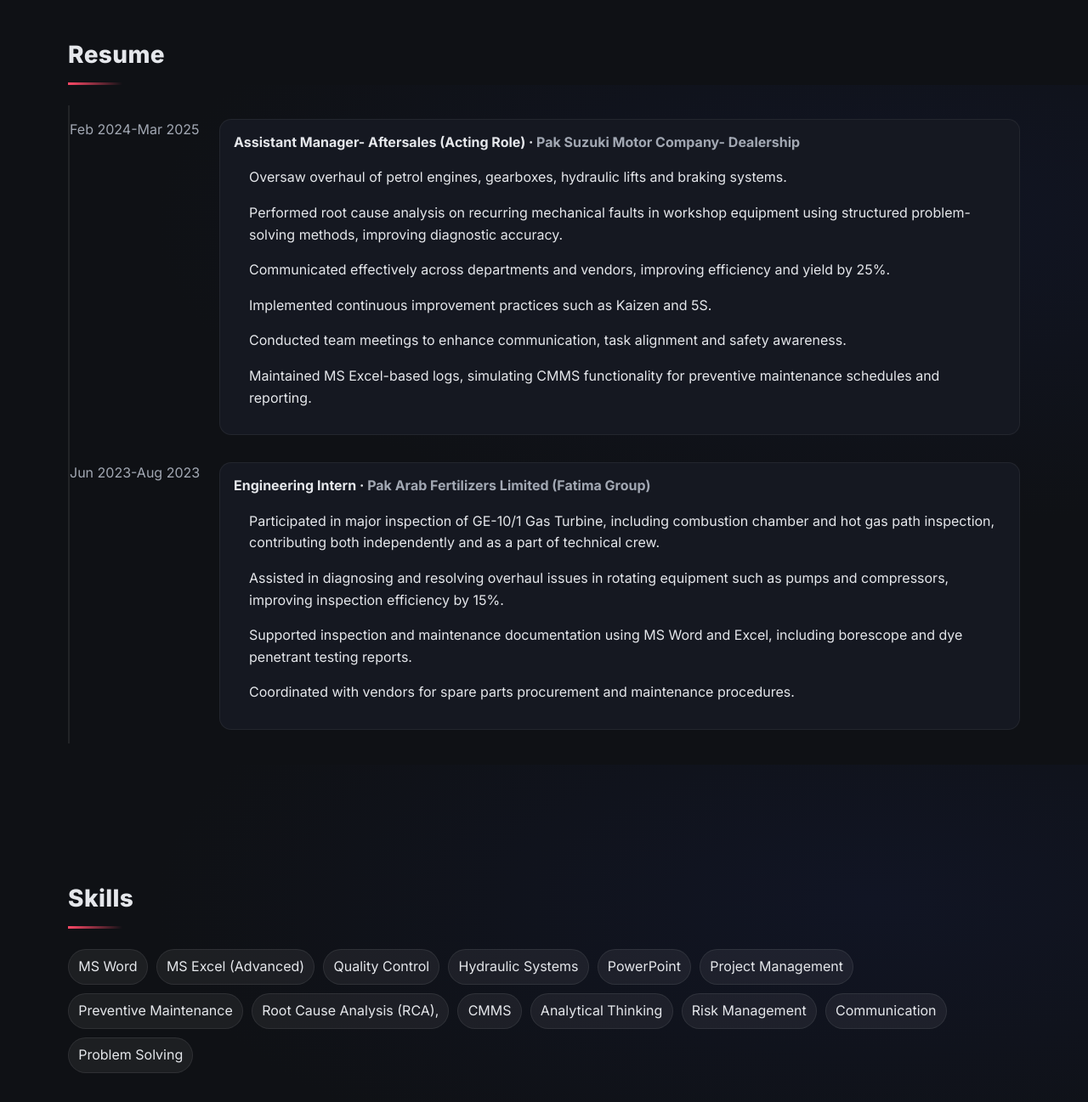
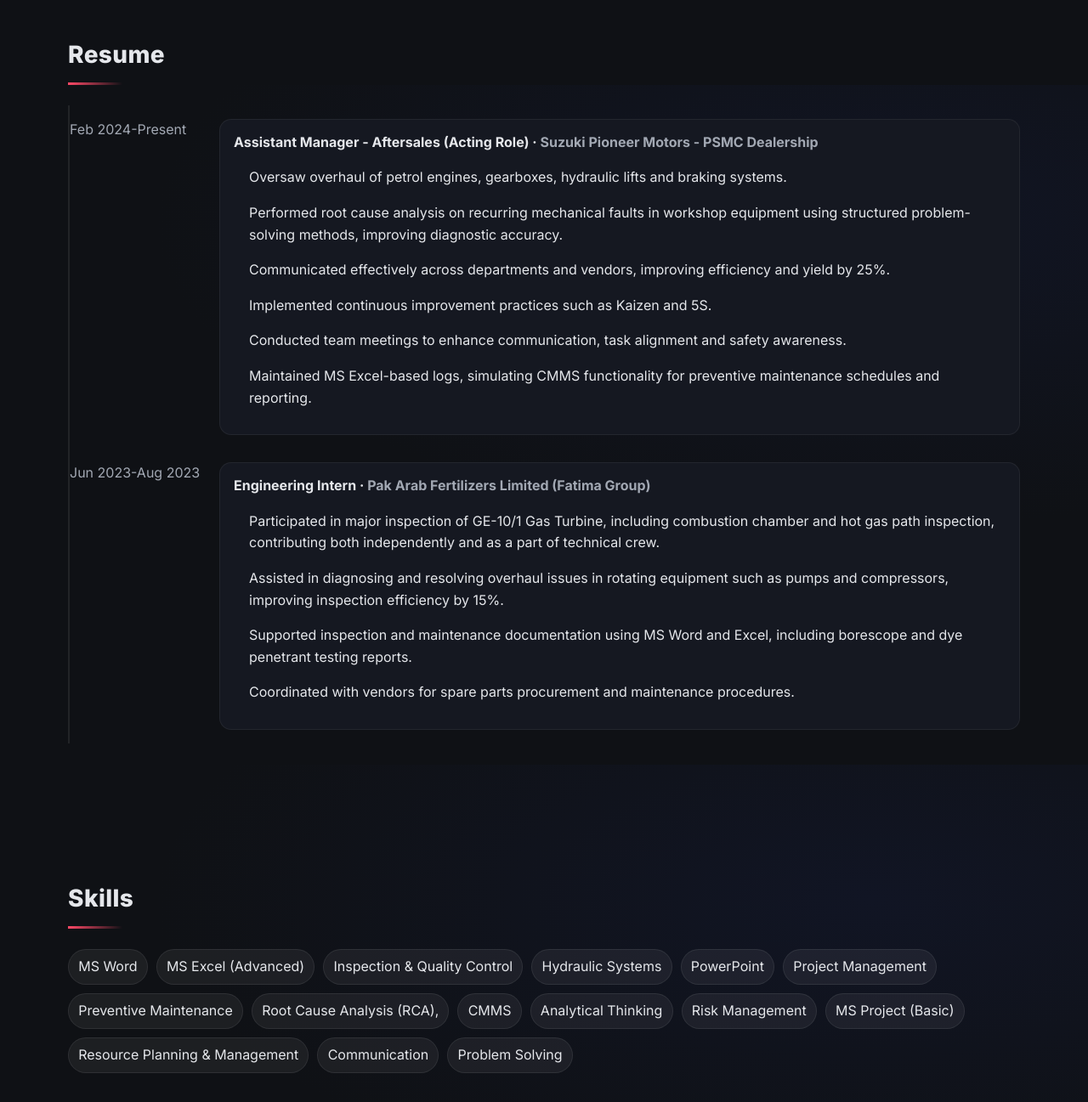
Before and after one commit to Hamxxaaa/hamxxaaa.github.io, a website: page index.html in a window 1280 px wide. Shown: the part 1500-2797 px from the top of the page at 85% size. Drawn offline with nearby package versions, Linux system fonts and the light colour scheme.

Commit message:
Update index.html

```diff
--- a/index.html
+++ b/index.html
@@ -70,7 +70,7 @@
       </p>
       <ul class="stats">
         <li><span class="num">1+</span><span class="label">Years Experience</span></li>
-        <li><span class="num">95%</span><span class="label">Uptime on Prod</span></li>
+        <li><span class="num">2</span><span class="label">Technical Reports</span></li>
       </ul>
     </div>
   </section>
@@ -93,9 +93,9 @@
     <h3 class="section-title">Resume</h3>
     <ol class="timeline">
       <li>
-        <div class="time">Feb 2024-Mar 2025</div>
+        <div class="time">Feb 2024-Present</div>
         <div class="entry">
-          <h4>Assistant Manager- Aftersales (Acting Role) · <span class="muted">Pak Suzuki Motor Company- Dealership</span></h4>
+          <h4>Assistant Manager - Aftersales (Acting Role) · <span class="muted">Suzuki Pioneer Motors - PSMC Dealership</span></h4>
           <ul>
           <p>Oversaw overhaul of petrol engines, gearboxes, hydraulic lifts and braking systems.</p>
           <p>Performed root cause analysis on recurring mechanical faults in workshop equipment using
@@ -132,7 +132,7 @@
     <div class="chip-group">
       <span class="chip">MS Word</span>
       <span class="chip">MS Excel (Advanced)</span>
-      <span class="chip">Quality Control</span>
+      <span class="chip">Inspection & Quality Control</span>
       <span class="chip">Hydraulic Systems</span>
       <span class="chip">PowerPoint</span>
       <span class="chip">Project Management</span>
@@ -141,6 +141,8 @@
       <span class="chip">CMMS</span>
       <span class="chip">Analytical Thinking</span>
       <span class="chip">Risk Management</span>
+      <span class="chip">MS Project (Basic)</span>
+      <span class="chip">Resource Planning & Management</span>
       <span class="chip">Communication</span>
       <span class="chip">Problem Solving</span>
     </div>
@@ -151,7 +153,7 @@
     <h3 class="section-title">Projects</h3>
     <div class="projects-grid">
       <article class="project">
-        <img src="assets/project-placeholder.png" alt="Project screenshot" />
+        <img src="assets/project-placeholder1.png" alt="Project screenshot" />
         <div class="project-body">
           <h4>Gas Turbine Overhauling</h4>
           <p>Performed borescope and dye penetrant testing on gas turbine blades during hot gas path inspection
```
